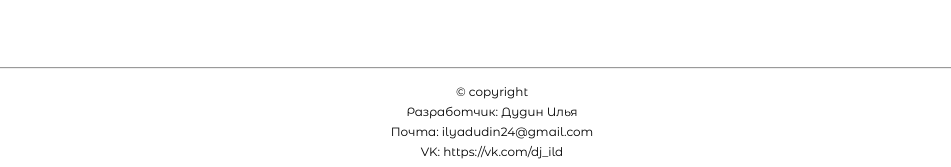
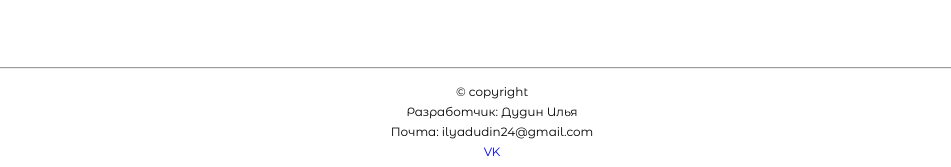
Before and after one commit to Podyakovo42/Podyakovo42.github.io, a plain HTML site: page index.html in a window 1280 px wide. Shown: the part 2174-2341 px from the top of the page, without its empty margins (148-1099 px from the left). Drawn offline with nearby package versions, Linux system fonts and the light colour scheme.

Commit message:
Update index.html

```diff
--- a/index.html
+++ b/index.html
@@ -96,7 +96,7 @@
             <div class="text-footer" style="margin-top: 15px;">© copyright</div>
             <div class="text-footer">Разработчик: Дудин Илья</div>
             <div class="text-footer">Почта: ilyadudin24@gmail.com</div>
-            <div class="text-footer">VK: https://vk.com/dj_ild</div>
+            <div class="text-footer"><a href="https://vk.com/dj_ild">VK</a></div>
 
         </div>
 
```
